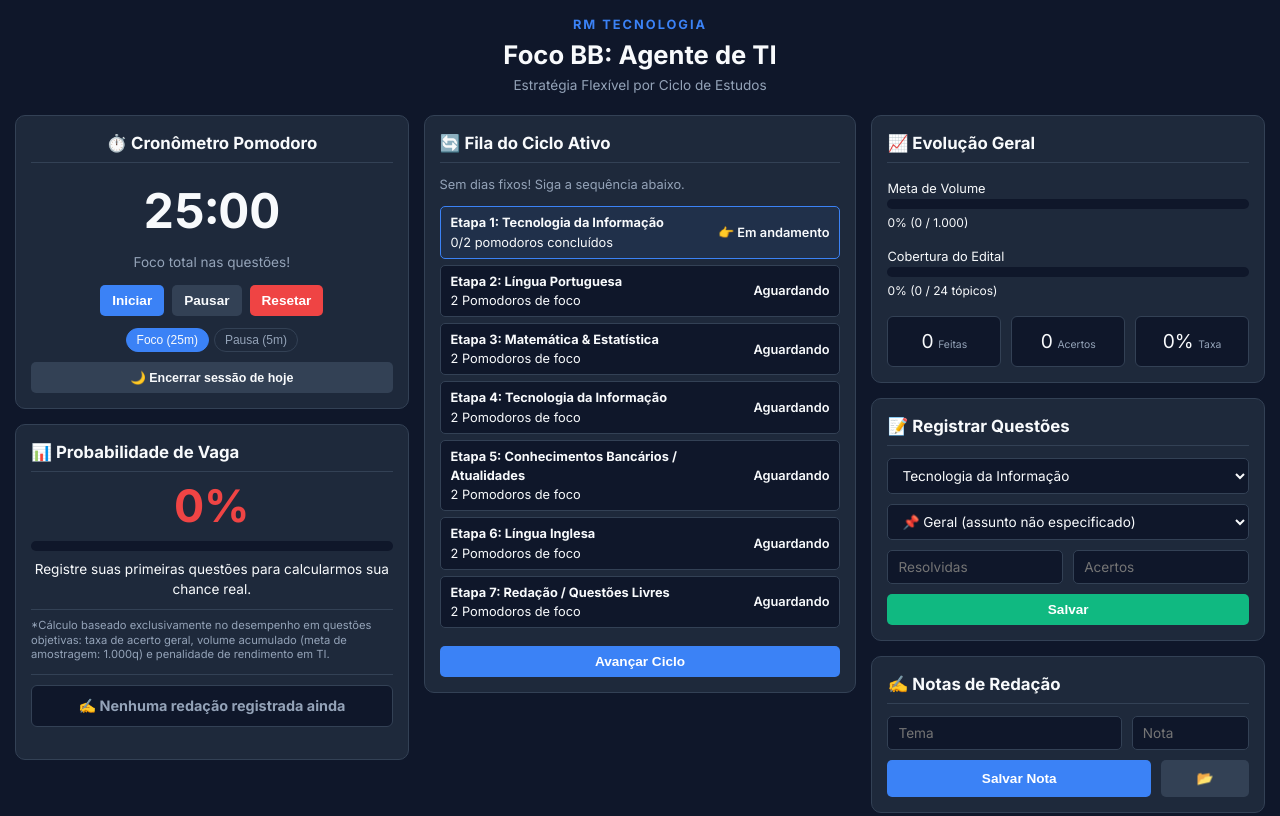
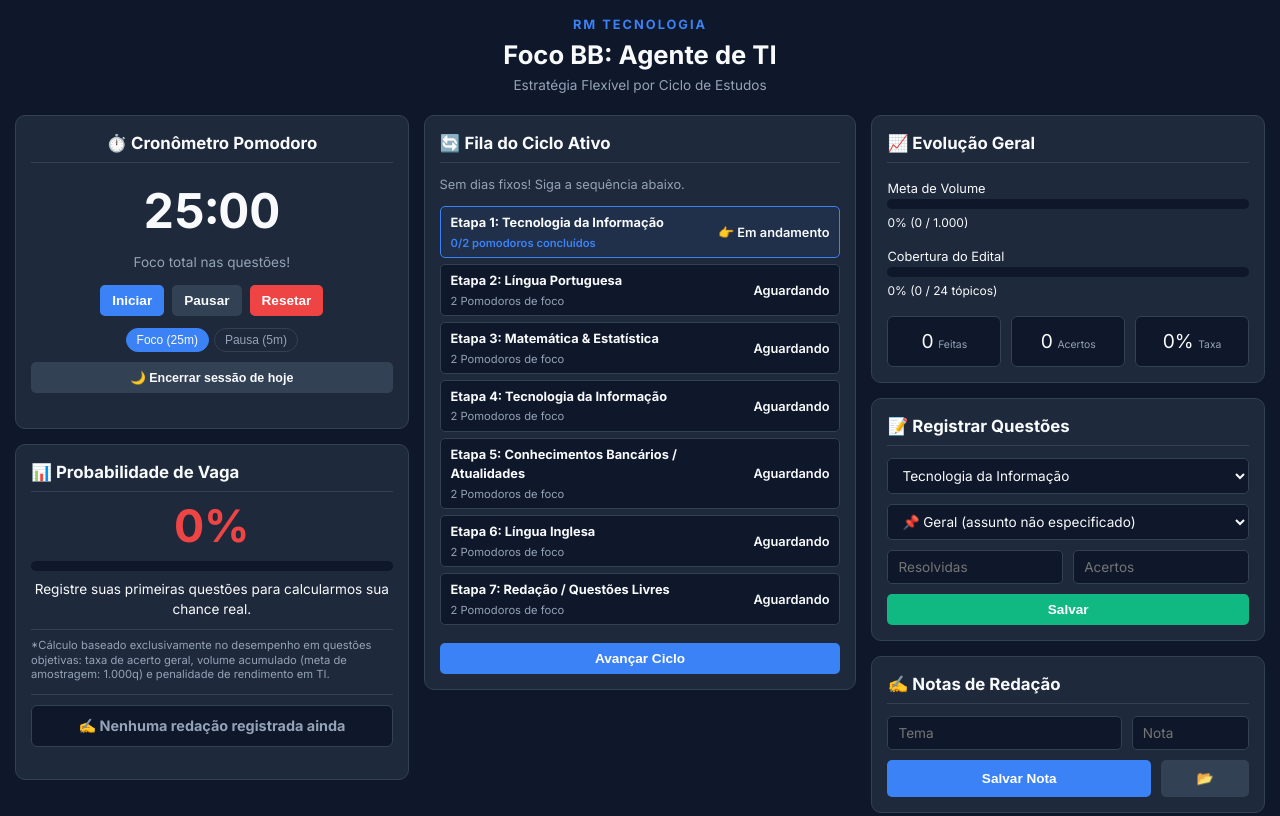
Before and after one commit to Raphaellmonteiro/focobbagenteti, a plain HTML site: page index.html in a window 1280 px wide. Shown: the top 816 px of the page. Drawn offline with Linux system fonts and the light colour scheme.

Commit message:
Update style.css

```diff
--- a/style.css
+++ b/style.css
@@ -138,6 +138,27 @@ body {
     background: var(--accent-blue);
     color: var(--text-primary);
     border-color: var(--accent-blue);
+}
+
+.session-end-message {
+    font-size: 0.75rem;
+    color: var(--accent-green);
+    text-align: center;
+    margin-top: 8px;
+    min-height: 1em;
+    line-height: 1.4;
+}
+
+.cycle-step-progress {
+    font-size: 0.7rem;
+    color: var(--text-secondary);
+    display: block;
+    margin-top: 2px;
+}
+
+.cycle-step.active .cycle-step-progress {
+    color: var(--accent-blue);
+    font-weight: 600;
 }
 
 /* PROBABILIDADE */
```
